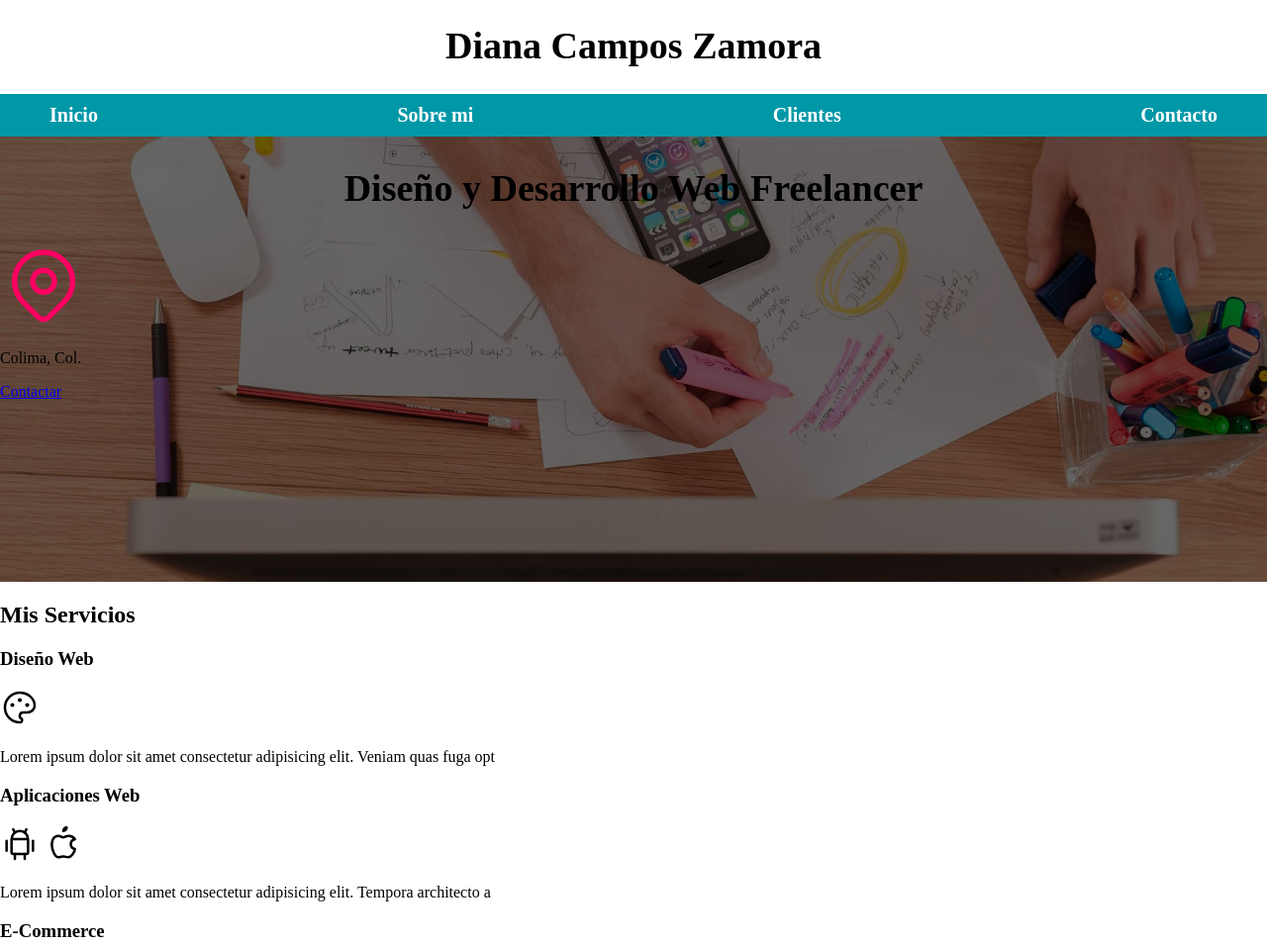
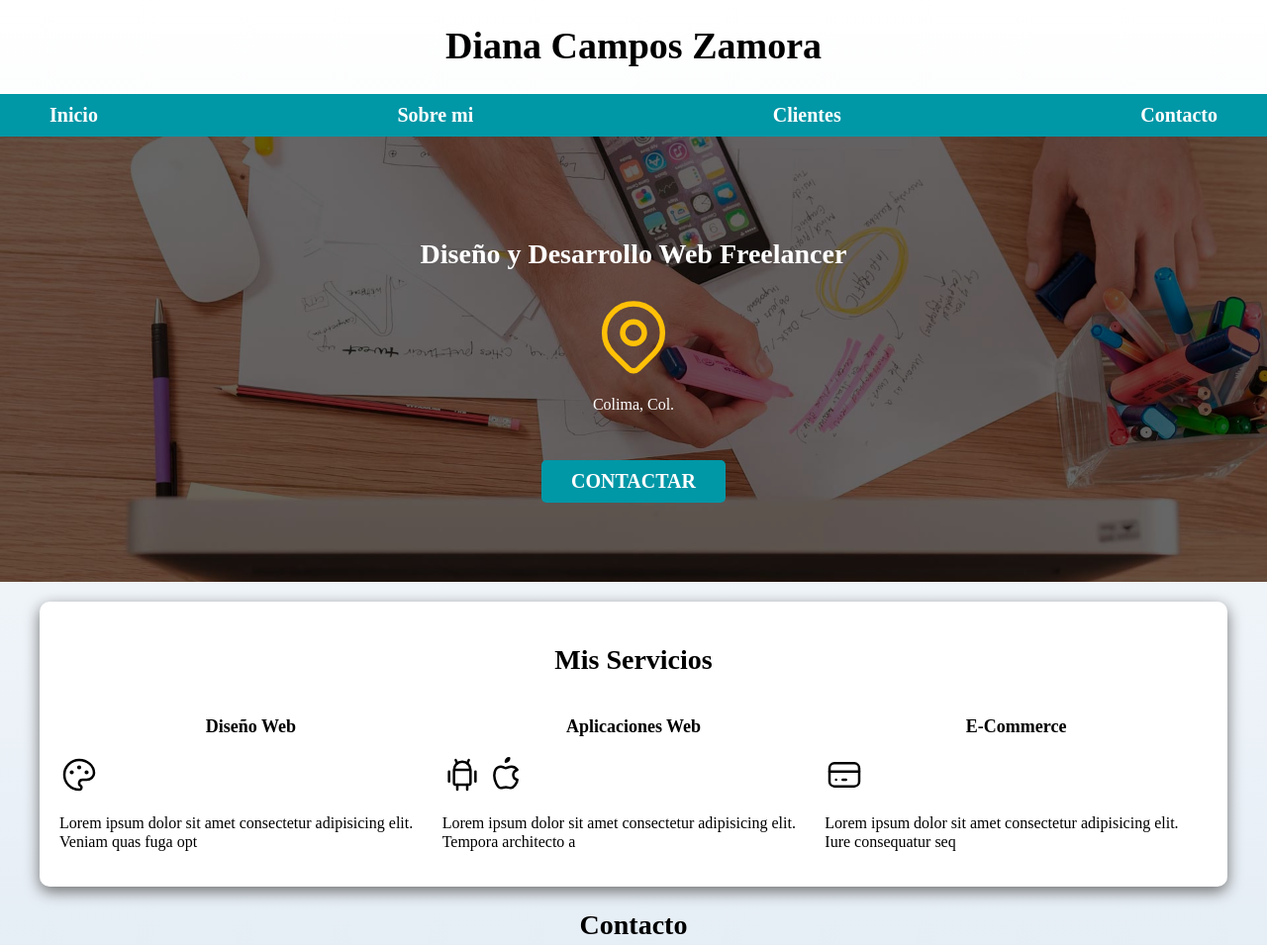
Before and after one commit to Diana-Camz/Curso-Udemy, a plain HTML site: page CURSO/index.html in a window 1280 px wide. Shown: the top 955 px of the page at 99% size. Drawn offline with Linux system fonts and the light colour scheme.

Commit message:
se agrega GRID a servicios

```diff
--- a/CURSO/CSS/style.css
+++ b/CURSO/CSS/style.css
@@ -4,29 +4,74 @@
 --primario: #ffc107;
 --secundario: #0097a7;
 --gris: #757575;
+--fondo: #DFE9F3;
 }
+
+/*Globales*/
 html {
-  font-size: 62.5%;
+  font-size: 62.5%; /*Hack para Box Model*/
   box-sizing: border-box;
 }
 *, *:before, *:after{
   box-sizing: inherit;
 }
 body{
-  font-size: 16px;
+  font-size: 16px; /*1rem = 10px*/
   font-family:'Krub' sans-serif;
-}
-.titulo {
-  text-align: center;
-  font-size: 3.8rem;
-}
-.titulo span {
-  font-size: 2rem;
+  background-image: linear-gradient(to top, var(--fondo), var(--blanco) 100%);
 }
 .contenedor {
   max-width: 120rem;
   margin: 0 auto;
 }
+.boton{
+  background-color: var(--secundario);
+  color: var(--blanco);
+  padding: 1rem 3rem;
+  margin-top: 3rem;
+  font-size: 2rem;
+  text-decoration: none;
+  text-transform: uppercase;
+  font-weight: bold;
+  border-radius: .5rem;
+  width: 90%;
+  text-align: center;
+}
+@media (min-width: 768px) {
+    .boton{
+      width: auto;
+    }
+}
+.sombra {
+  -webkit-box-shadow: 0px 5px 15px 0px rgba(112,112,112,1);
+  -moz-box-shadow: 0px 5px 15px 0px rgba(112,112,112,1);
+  box-shadow: 0px 5px 15px 0px rgba(112,112,112,1);
+  background-color: var(--blanco);
+  padding: 2rem;
+  border-radius: 1rem;
+
+}
+
+/*Tipografía*/
+h1{
+  font-size: 3.8rem;
+}
+h2{
+  font-size: 2.8rem;
+}
+h3{
+  font-size: 1.8rem;
+}
+h1, h2, h3{
+  text-align: center;
+}
+
+/*Títulos*/
+.titulo span {
+  font-size: 2rem;
+}
+
+/*Navegación principal*/
 .nav-bg{
   background-color: var(--secundario);
 }
@@ -40,7 +85,6 @@ body{
       justify-content: space-between;
     }
 }
-
 .navegacion-principal a {
 display: block;
 text-align: center;
@@ -54,16 +98,35 @@ padding: 1rem;
   background-color: var(--primario);
   color: var(--oscuro);
 }
+
+/*Hero*/
 .hero{
   background-image: url(../img/hero.jpg);
   background-repeat: no-repeat;
   background-size: cover;
   height: 450px;
   position: relative;
+  margin-bottom: 2rem;
 }
 .contenido-hero{
   position: absolute;
   background-color: rgba(0, 0, 0, .6);
   width: 100%;
   height: 100%;
+  display: flex;
+  flex-direction: column;
+  align-items: center;
+  justify-content: center;
 }
+.contenido-hero h2,
+.contenido-hero p {
+  color: var(--blanco);
+}
+
+/* Servicios */
+@media (min-width: 768px) {
+  .servicios{
+    display: grid;
+    grid-template-columns: 1fr 1fr 1fr; /* 1 fracción del 100%, also: repeat(3, 1fr)*/
+  }
+}
--- a/CURSO/index.html
+++ b/CURSO/index.html
@@ -29,20 +29,21 @@
 
   <section class="hero">
     <div class="contenido-hero">
-      <h2 class="titulo">Diseño y Desarrollo Web Freelancer</h2>
-      <svg xmlns="http://www.w3.org/2000/svg" class="icon icon-tabler icon-tabler-map-pin" width="88" height="88" viewBox="0 0 24 24" stroke-width="1.5" stroke="#fd0061" fill="none" stroke-linecap="round" stroke-linejoin="round">
+      <h2>Diseño y Desarrollo Web Freelancer</h2>
+      <svg xmlns="http://www.w3.org/2000/svg" class="icon icon-tabler icon-tabler-map-pin" width="88" height="88" viewBox="0 0 24 24" stroke-width="1.5" stroke="#ffc107" fill="none" stroke-linecap="round" stroke-linejoin="round">
         <path stroke="none" d="M0 0h24v24H0z" fill="none"/>
         <circle cx="12" cy="11" r="3" />
         <path d="M17.657 16.657l-4.243 4.243a2 2 0 0 1 -2.827 0l-4.244 -4.243a8 8 0 1 1 11.314 0z" />
       </svg>
       <p>Colima, Col.</p>
 
-      <a href="#">Contactar</a>
+      <a class="boton" href="#">Contactar</a>
     </div>
   </section>
 
-  <main>
+  <main class="contenedor sombra">
     <h2>Mis Servicios</h2>
+    <div class="servicios">
       <section>
         <h3>Diseño Web</h3>
         <svg xmlns="http://www.w3.org/2000/svg" class="icon icon-tabler icon-tabler-palette" width="40" height="40" viewBox="0 0 24 24" stroke-width="1.5" stroke="#000000" fill="none" stroke-linecap="round" stroke-linejoin="round">
@@ -86,6 +87,7 @@
         </svg>
         <p>Lorem ipsum dolor sit amet consectetur adipisicing elit. Iure consequatur seq</p>
       </section>
+    </div> <!-- servicios -->
   </main>
 
   <section>
```
Lines whose indentation alone changed are shown as unchanged.
